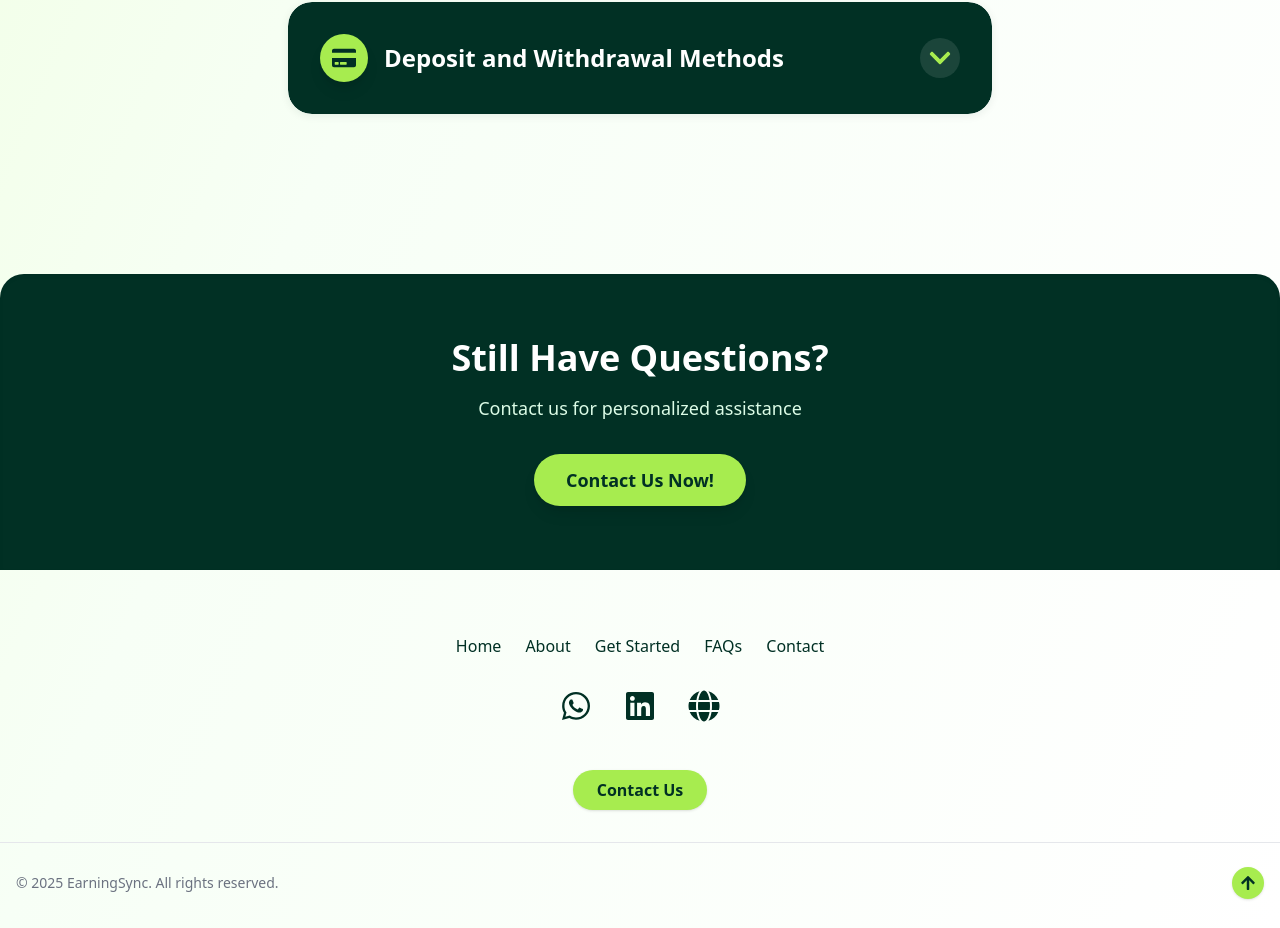
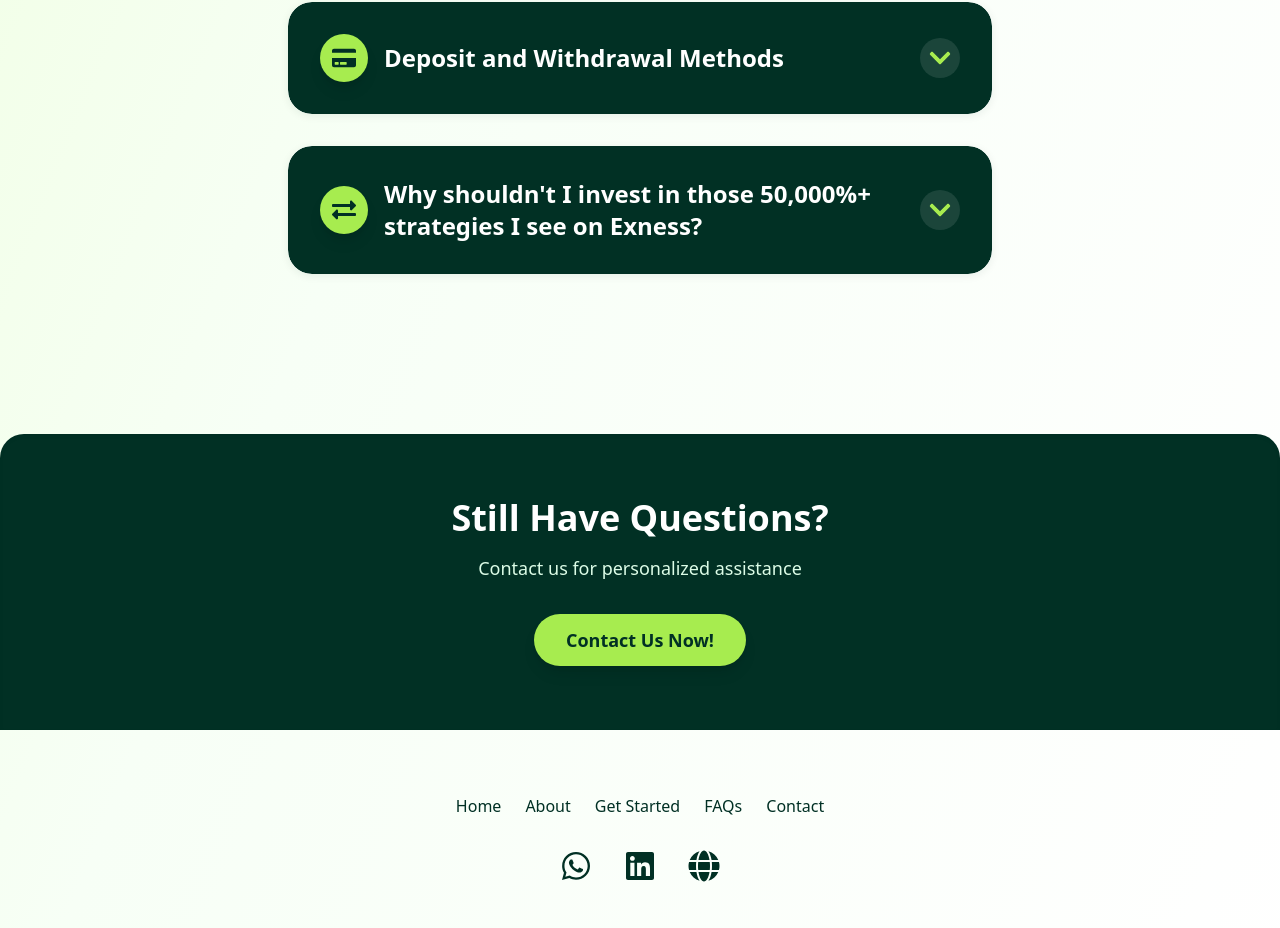
Before and after one commit to Suhaib5333/earning-sync, a React (Vite) app: page /faq in a window 1280 px wide. Shown: the part 2126-3054 px from the top of the page. Built offline with nearby package versions, Linux system fonts and the light colour scheme; the HTML template or start-up script is replaced by a standard one.

Commit message:
question added

```diff
--- a/src/pages/FAQ.jsx
+++ b/src/pages/FAQ.jsx
@@ -93,6 +93,12 @@ const faqs = [
     answer:
       "Exness offers a wide range of deposit and withdrawal methods, including bank cards (Visa/Mastercard), e-wallets (Skrill, Neteller, Perfect Money, etc.), online banking, and cryptocurrencies. The available options can depend on your country or region. For the most accurate and up-to-date list of methods, please check the 'Deposit' and 'Withdrawal' sections in your Exness account dashboard.",
     icon: FaCreditCard,
+  },
+  {
+    question: "Why shouldn't I invest in those 50,000%+ strategies I see on Exness?",
+    answer:
+      "Many of those high-return strategies use risky tactics that can mislead investors. For example, a strategy provider might start with $1,000, lose $800, then deposit another $800 to recover, while copiers who can't add more funds would be wiped out. Providers can also deposit or withdraw during open trades to manipulate results, making their performance look much better than what copiers actually experience. Most of these strategies are gambling and designed to attract copiers, but in reality, most investors end up losing money.",
+    icon: FaExchangeAlt,
   },
 ];
 
```
